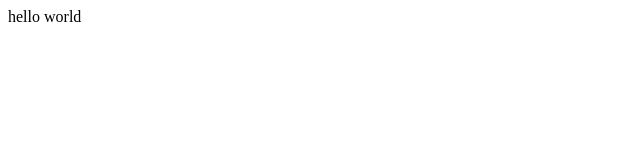
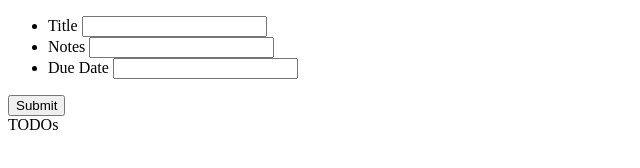
Before and after one commit to emmali98/todolist, a website built with webpack: page dist/index.html in a window 1280 px wide. Shown: the whole page, without its empty margins (0-640 px from the left). Built offline with nearby package versions, Linux system fonts and the light colour scheme.

Commit message:
Move to HTML for <form> element
Gave up on trying to generate HTML in vanilla JS. Clearly,
there were reasons templating languages like React and
Angular were made. Put HTML in index.html, simplified
index.js, and will eventually use the webpack html plugin
to refer to index.html as a "template."

```diff
--- a/src/index.js
+++ b/src/index.js
@@ -1,9 +1,8 @@
 function component() {
-    const element = document.createElement('div');
+    const mainList = document.createElement('div');
+    mainList.textContent = 'TODOs';
 
-    element.textContent = 'hello world';
-
-    return element;
+    return mainList;
 }
 
 document.body.appendChild(component());
```
Also changed, not shown: dist/index.html.
